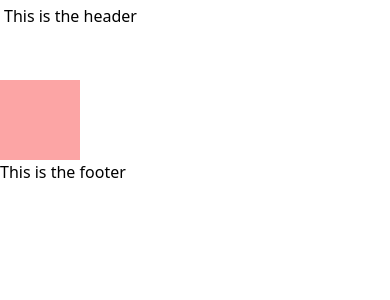
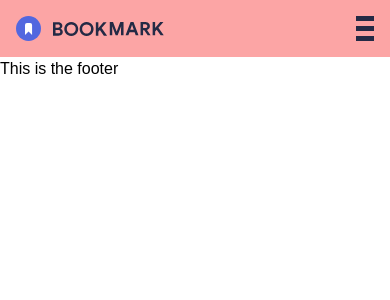
Before and after one commit to kenghtt/bookmark-landing-page, a React (Vite) app: page / in a window 390 px wide. Shown: the top 300 px of the page. Built offline with nearby package versions, Linux system fonts and the light colour scheme.

Commit message:
started on navbar for mobile

```diff
--- a/src/App.jsx
+++ b/src/App.jsx
@@ -1,8 +1,8 @@
 import React from "react";
 
 // components
-import Header from "./components/Header";
-import Footer from "./components/Footer";
+import Header from "./components/sections/Header";
+import Footer from "./components/sections/Footer";
 import "./index.css";
 
 
@@ -11,7 +11,6 @@ function App() {
   return (
     <div className="App">
         <Header/>
-        <div className="w-20 h-20 bg-red-300"></div>
         <Footer/>
     </div>
   )
--- a/src/components/Header.jsx
+++ /dev/null
@@ -1,7 +0,0 @@
-function Header() {
-    return (
-        <h1 className="h-20 px-1 py-1">This is the header</h1>
-    );
-}
-
-export default Header;
--- /dev/null
+++ b/src/components/sections/Header.jsx
@@ -0,0 +1,16 @@
+
+function Header() {
+    return (
+        <header className="py-4 px-4 bg-red-300">
+            <div className="container flex justify-center">
+                <img src="../images/logo-bookmark.svg" alt="bookmark logo"
+                />
+                <img src="../images/icon-hamburger.svg" alt="hamburger"
+                    className="ml-auto"
+                />
+            </div>
+        </header>
+    );
+}
+
+export default Header;
--- a/src/index.css
+++ b/src/index.css
@@ -2,3 +2,7 @@
 @tailwind base;
 @tailwind components;
 @tailwind utilities;
+
+* {
+  font-family: "Rubik", sans-serif;
+}
--- a/tailwind.config.cjs
+++ b/tailwind.config.cjs
@@ -2,6 +2,7 @@
 module.exports = {
   content: [
     './index.html',
+    './src/components/sections/*.jsx',
     './src/components/*.jsx',
     './src/*.jsx',
   ],
```
Also changed, not shown: src/components/MobileNav.jsx (added), src/components/sections/Footer.jsx (renamed from src/components/Footer.jsx).
